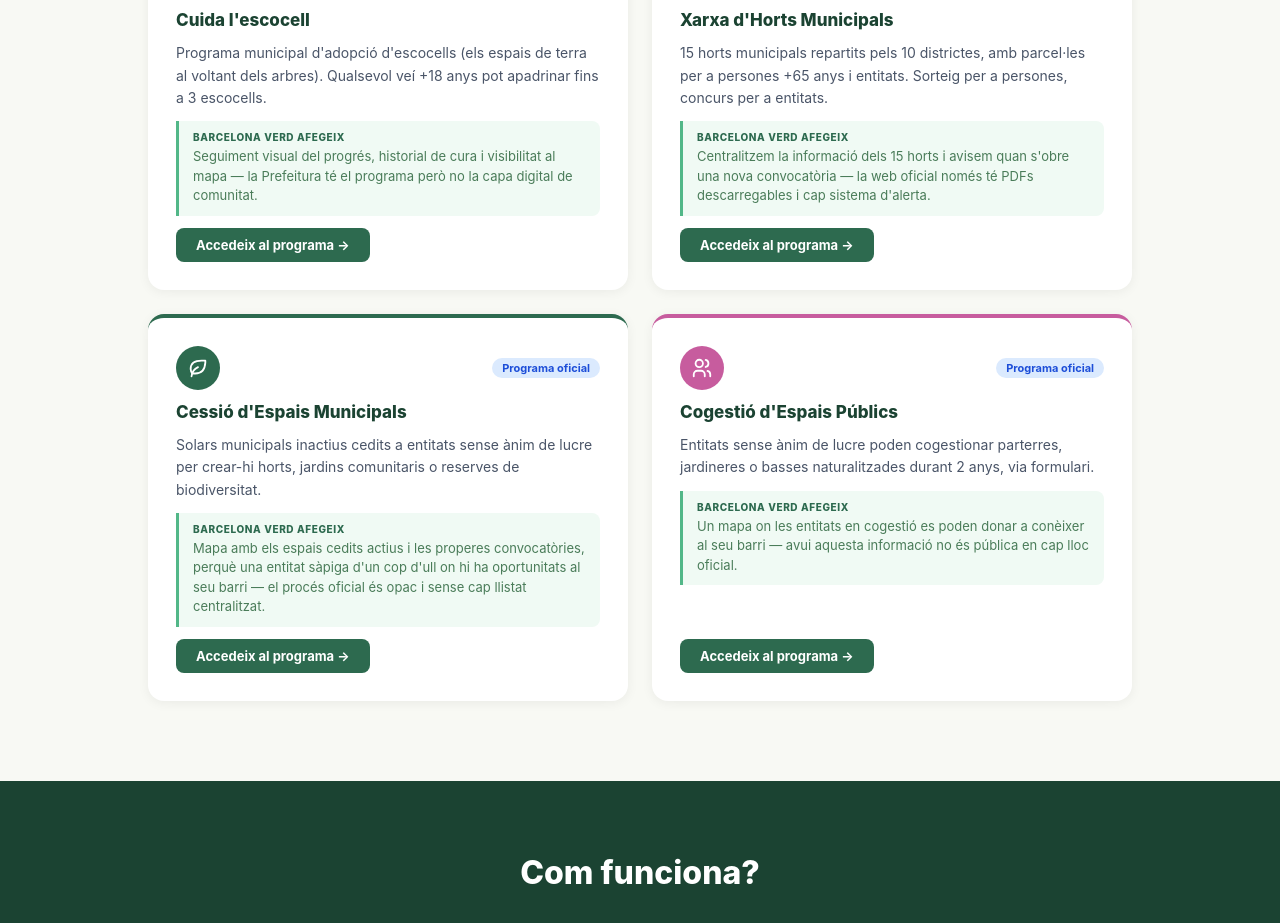
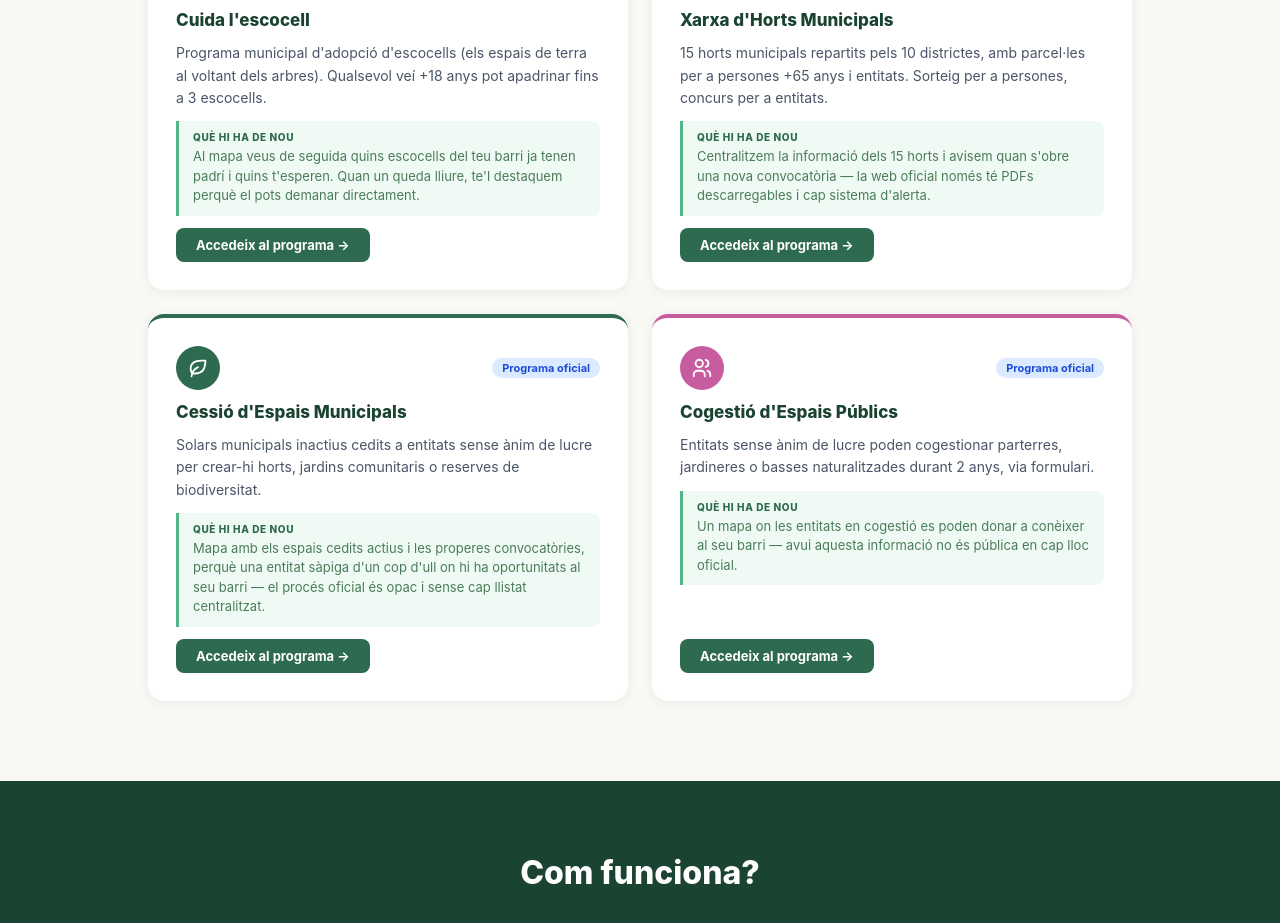
Before and after one commit to micanogueira/barcelona-verda, a Nuxt app: page /participar in a window 1280 px wide. Shown: the part 861-1784 px from the top of the page. Built offline with nearby package versions, Linux system fonts and the light colour scheme; no server answers.

Commit message:
content: refine Cuida l'escocell card copy on Participar page

```diff
--- a/app/pages/participar.vue
+++ b/app/pages/participar.vue
@@ -38,7 +38,7 @@
           <h3>{{ prog.title }}</h3>
           <p class="official-desc">{{ prog.description }}</p>
           <div class="official-bv-adds">
-            <span class="official-bv-label">Barcelona Verd afegeix</span>
+            <span class="official-bv-label">Què hi ha de nou</span>
             <p>{{ prog.bvAdds }}</p>
           </div>
           <a :href="prog.officialUrl" target="_blank" rel="noopener" class="btn-card">
@@ -103,7 +103,7 @@ const officialPrograms = [
     color: '#52b788',
     title: "Cuida l'escocell",
     description: "Programa municipal d'adopció d'escocells (els espais de terra al voltant dels arbres). Qualsevol veí +18 anys pot apadrinar fins a 3 escocells.",
-    bvAdds: "Seguiment visual del progrés, historial de cura i visibilitat al mapa — la Prefeitura té el programa però no la capa digital de comunitat.",
+    bvAdds: "Al mapa veus de seguida quins escocells del teu barri ja tenen padrí i quins t'esperen. Quan un queda lliure, te'l destaquem perquè el pots demanar directament.",
     officialUrl: "https://ajuntament.barcelona.cat/espaisverds/ca/participa-hi/mans-al-verd/cuida-lescocell",
   },
   {
```
